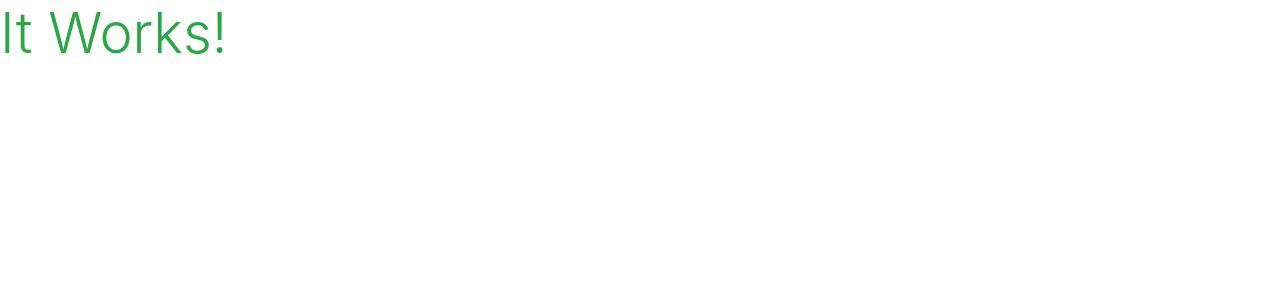
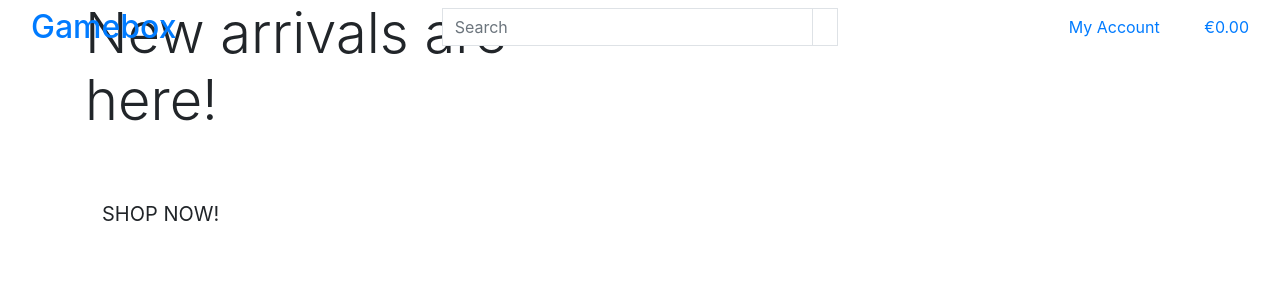
Before and after one commit to Carvu94/CI-PP5-gamebox, a Django app: page / in a window 1280 px wide. Shown: the top 300 px of the page. Run offline with Django 3.2, Linux system fonts and the light colour scheme.

Commit message:
add index.html content and base.html header

```diff
--- a/home/templates/home/index.html
+++ b/home/templates/home/index.html
@@ -1,6 +1,30 @@
 {% extends "base.html" %}
 {% load static %}
 
+{% block page_header %}
+    <div class="container-header-container">
+        <div class="row">
+            <div class="col">
+
+            </div>
+        </div>
+    </div>
+{% endblock %}
+
 {% block content %}
-    <h1 class="display-4 text-success">It Works!</h1>
+    <div class="container h-100">
+        <div class="row h-100">
+            <div class="col-7 col-md-6 my-auto">
+                <h1 class="display-4 logo-font text-black">
+                    New arrivals are here!
+                </h1>
+                <div class="my-5">
+                    <h4>
+                        <a href="" class="shop-now-button btn btn-lg rounded-0 text-uppercase py-3">Shop Now!</a>
+                    </h4>
+                </div>
+            </div>
+        </div>
+    </div>
+
 {% endblock %}
--- a/templates/base.html
+++ b/templates/base.html
@@ -36,7 +36,68 @@
     <title>Gamebox {% block extra_title %}{% endblock %}</title>
   </head>
   <body>
-    <header class="container-fluid fixed-top"></header>
+    <header class="container-fluid fixed-top">
+        <div class="row">
+            <div class="col-12 col-lg my-auto py-1 py-lg-0 text-center text-lg-left">
+                <a href="{% url 'home' %}" class="nav-link main-logo-link">
+                    <h2 class="logo-font text-black my-0">Gamebox</h2>
+                </a>
+
+            </div>
+            <div class="col-12 col-lg my-auto py-1 py-lg-0">
+                <form action="" method="GET">
+                    <div class="input-group w-100">
+                        <input type="text" class="form-control border border-black rounded-0" name="q" placeholder="Search">
+                        <div class="input-group-append">
+                            <button class="form-control btn btn-black border border-black rounded-0" type="submit">
+                                <span class="icon">
+                                    <i class="fas fa-search"></i>
+                                </span>
+                            </button>
+                        </div>
+                    </div>
+                </form>
+            </div>
+            <div class="col-12 col-lg my-auto py-1 py-lg-0">
+                <ul class="list-inline list-unstyled text-center text-lg-right my-0">
+                    <li class="list-inline-item dropdown">
+                        <a class="text-black nav-link" href="#" id="user-options" data-toggle="dropdown" aria-haspopup="true" aria-expanded="false">
+                            <div class="text-center">
+                                <div><i class="fas fa-user fa-lg"></i></div>
+                                <p class="my-0">My Account</p>
+                            </div>
+                        </a>
+                        <div class="dropdown-menu border-0" aria-labelledby="user-options">
+                            {% if request.user.is_authenticated %}
+                                {% if request.user.is_superuser %}
+                                    <a href="" class="dropdown-item">Product Management</a>
+                                {% endif %}
+                                <a href="" class="dropdown-item">My Profile</a>
+                                <a href="{% url 'account_logout' %}" class="dropdown-item">Logout</a>
+                            {% else %}
+                                <a href="{% url 'account_signup' %}" class="dropdown-item">Register</a>
+                                <a href="{% url 'account_login' %}" class="dropdown-item">Login</a>
+                            {% endif %}
+                        </div>
+                    </li>
+                    <li class="list-inline-item">
+                        <a class="{% if grand_total %}text-info font-weight-bold{% else %}text-black{% endif %} nav-link" href="">
+                            <div class="text-center">
+                                <div><i class="fas fa-shopping-bag fa-lg"></i></div>
+                                <p class="my-0">
+                                    {% if grand_total %}
+                                        €{{ grand_total|floatformat:2 }}
+                                    {% else %}
+                                        €0.00
+                                    {% endif %}
+                                </p>
+                            </div>
+                        </a>
+                    </li>
+                </ul>
+            </div>
+        </div>
+    </header>
 
     {% if messages %}
     <div class="message-container"></div>
```
